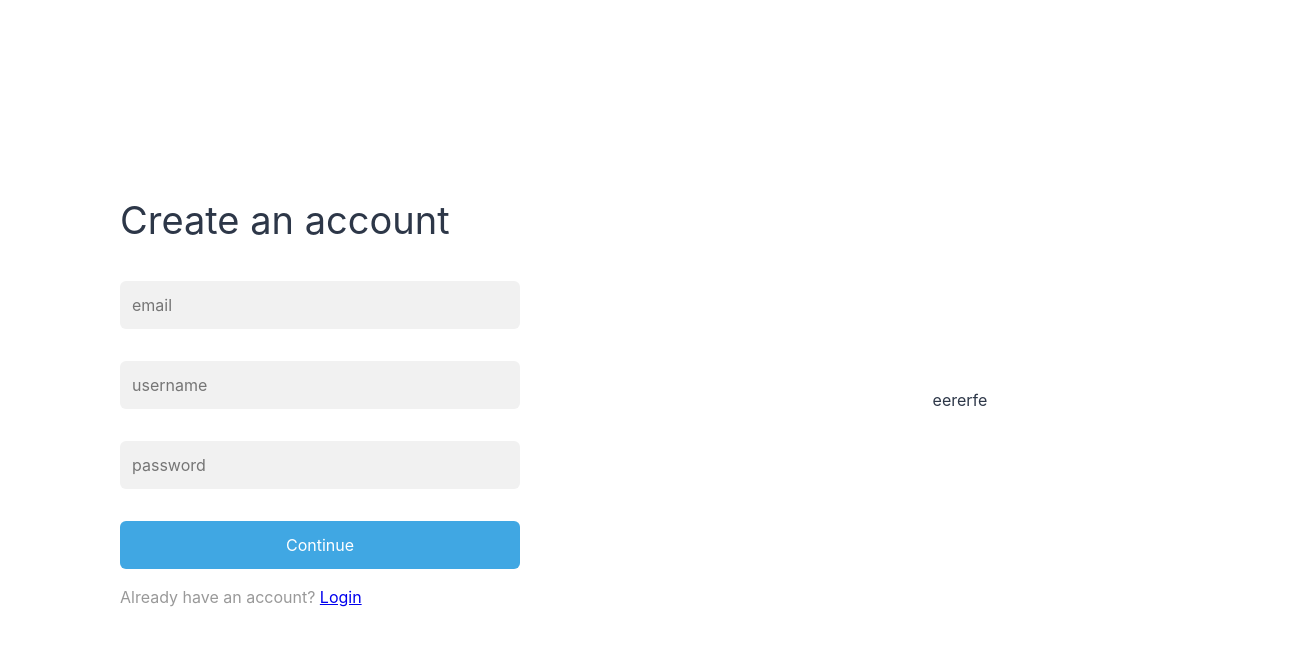
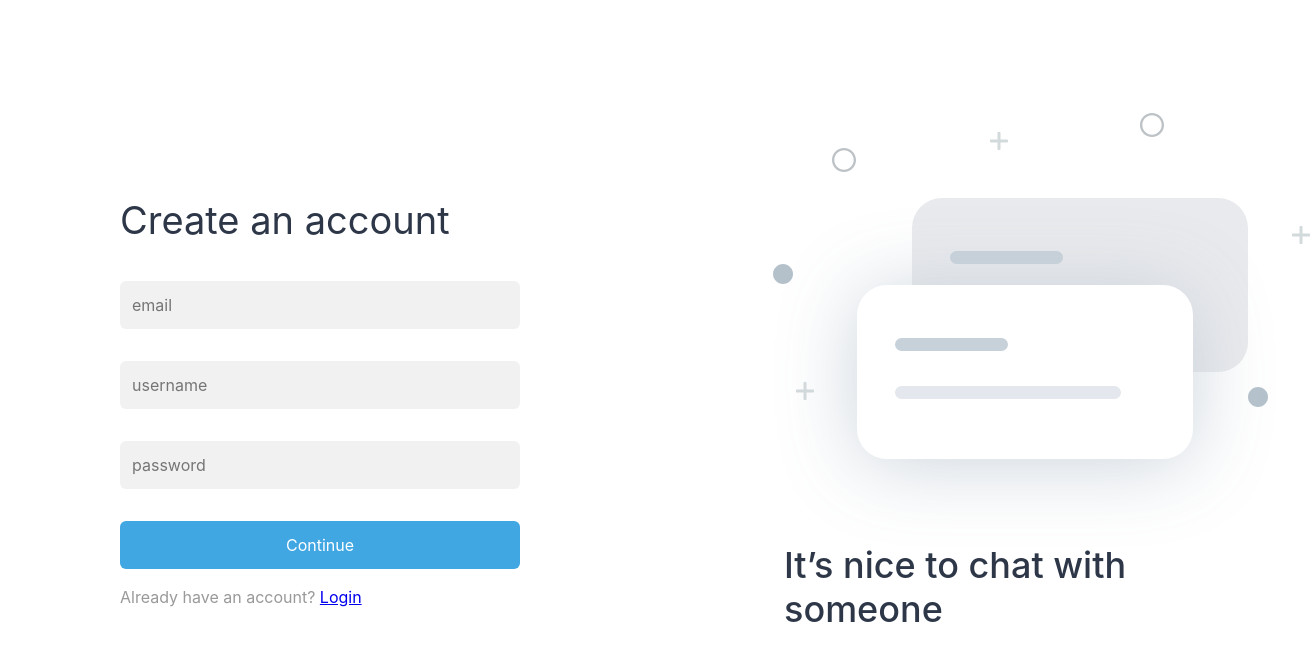
Before and after one commit to etd2w/chat, a React (Create React App) app: page /register in a window 1280 px wide. Shown: the top 660 px of the page, 1310 px wide, since content can reach past the window. Built offline with nearby package versions, Linux system fonts and the light colour scheme.

Commit message:
Login page illustration

```diff
--- /dev/null
+++ b/src/components/Illustration/index.js
@@ -0,0 +1,173 @@
+import React from "react";
+import styled from "styled-components";
+
+const Block = styled.div`
+  position: absolute;
+  top: ${props => (props.back ? "198px" : "285px")};
+  left: ${props => (props.back ? "272px" : "217px")};
+  width: 336px;
+  height: 174px;
+  border-radius: 30px;
+  background: ${props => (props.back ? "#E9EAED" : "white")};
+  box-shadow: ${props =>
+    props.back ? "" : "0px 5px 80px rgba(198, 207, 216, 0.9);"};
+  z-index: ${props => (props.back ? "" : "20")};
+  transition: transform 0.3s ease-out;
+
+  &:hover {
+    transform: translateY(-20px);
+  }
+`;
+
+const Placeholder = styled.div`
+  position: absolute;
+  left: 38px;
+  top: ${props => (props.long ? "101px" : "53px")};
+  width: ${props => (props.long ? "226px" : "113px")};
+  height: 13px;
+  background: ${props => (props.long ? "#E4E7ED" : "#C7D1D9")};
+  border-radius: 10px;
+`;
+
+const Circle = styled.svg`
+  position: absolute;
+  top: ${props => (props.one ? "148px" : "113px")};
+  left: ${props => (props.one ? "192px" : "500px")};
+  transition: transform 0.3s ease-out;
+
+  &:hover {
+    transform: translateY(-20px);
+  }
+`;
+
+const CircleFull = styled.svg`
+  position: absolute;
+  top: ${props => (props.one ? "264px" : "387px")};
+  left: ${props => (props.one ? "133px" : "608px")};
+  transition: transform 0.3s ease-out;
+
+  &:hover {
+    transform: translateY(-20px);
+  }
+`;
+
+const Plus = styled.svg`
+  position: absolute;
+  top: ${props => (props.one ? "382px" : props.two ? "132px" : "226px")};
+  left: ${props => (props.one ? "156px" : props.two ? "350px" : "652px")};
+  transition: transform 0.3s ease-out;
+
+  &:hover {
+    transform: translateY(-20px);
+  }
+`;
+
+const Text = styled.p`
+  position: absolute;
+  top: 543px;
+  left: 144px;
+  font-weight: 500;
+  font-size: 36px;
+  line-height: 44px;
+`;
+
+const Illustration = () => {
+  return (
+    <div>
+      <Block>
+        <Placeholder />
+        <Placeholder long />
+      </Block>
+      <Block back>
+        <Placeholder />
+      </Block>
+
+      <Circle
+        one
+        width="24"
+        height="24"
+        fill="none"
+        xmlns="http://www.w3.org/2000/svg"
+      >
+        <path
+          d="M12 0C5.371 0 0 5.371 0 12s5.371 12 12 12 12-5.371 12-12S18.629 0 12 0zm0 21.6774c-5.3468 0-9.6774-4.3306-9.6774-9.6774 0-5.3468 4.3306-9.6774 9.6774-9.6774 5.3468 0 9.6774 4.3306 9.6774 9.6774 0 5.3468-4.3306 9.6774-9.6774 9.6774z"
+          fill="#BDC2C6"
+        />
+      </Circle>
+      <Circle
+        width="24"
+        height="24"
+        fill="none"
+        xmlns="http://www.w3.org/2000/svg"
+      >
+        <path
+          d="M12 0C5.371 0 0 5.371 0 12s5.371 12 12 12 12-5.371 12-12S18.629 0 12 0zm0 21.6774c-5.3468 0-9.6774-4.3306-9.6774-9.6774 0-5.3468 4.3306-9.6774 9.6774-9.6774 5.3468 0 9.6774 4.3306 9.6774 9.6774 0 5.3468-4.3306 9.6774-9.6774 9.6774z"
+          fill="#BDC2C6"
+        />
+      </Circle>
+
+      <CircleFull
+        one
+        width="20"
+        height="20"
+        fill="none"
+        xmlns="http://www.w3.org/2000/svg"
+      >
+        <path
+          d="M10 0C4.4758 0 0 4.4758 0 10s4.4758 10 10 10 10-4.4758 10-10S15.5242 0 10 0z"
+          fill="#B4C1CB"
+        />
+      </CircleFull>
+      <CircleFull
+        width="20"
+        height="20"
+        fill="none"
+        xmlns="http://www.w3.org/2000/svg"
+      >
+        <path
+          d="M10 0C4.4758 0 0 4.4758 0 10s4.4758 10 10 10 10-4.4758 10-10S15.5242 0 10 0z"
+          fill="#B4C1CB"
+        />
+      </CircleFull>
+
+      <Plus
+        one
+        width="18"
+        height="18"
+        fill="none"
+        xmlns="http://www.w3.org/2000/svg"
+      >
+        <path
+          d="M17.25 7.5H10.5V.75A.7498.7498 0 009.75 0h-1.5a.7498.7498 0 00-.75.75V7.5H.75a.7498.7498 0 00-.75.75v1.5c0 .4144.3356.75.75.75H7.5v6.75c0 .4144.3356.75.75.75h1.5c.4144 0 .75-.3356.75-.75V10.5h6.75c.4144 0 .75-.3356.75-.75v-1.5a.7498.7498 0 00-.75-.75z"
+          fill="#D3DADC"
+        />
+      </Plus>
+      <Plus
+        two
+        width="18"
+        height="18"
+        fill="none"
+        xmlns="http://www.w3.org/2000/svg"
+      >
+        <path
+          d="M17.25 7.5H10.5V.75A.7498.7498 0 009.75 0h-1.5a.7498.7498 0 00-.75.75V7.5H.75a.7498.7498 0 00-.75.75v1.5c0 .4144.3356.75.75.75H7.5v6.75c0 .4144.3356.75.75.75h1.5c.4144 0 .75-.3356.75-.75V10.5h6.75c.4144 0 .75-.3356.75-.75v-1.5a.7498.7498 0 00-.75-.75z"
+          fill="#D3DADC"
+        />
+      </Plus>
+      <Plus
+        width="18"
+        height="18"
+        fill="none"
+        xmlns="http://www.w3.org/2000/svg"
+      >
+        <path
+          d="M17.25 7.5H10.5V.75A.7498.7498 0 009.75 0h-1.5a.7498.7498 0 00-.75.75V7.5H.75a.7498.7498 0 00-.75.75v1.5c0 .4144.3356.75.75.75H7.5v6.75c0 .4144.3356.75.75.75h1.5c.4144 0 .75-.3356.75-.75V10.5h6.75c.4144 0 .75-.3356.75-.75v-1.5a.7498.7498 0 00-.75-.75z"
+          fill="#D3DADC"
+        />
+      </Plus>
+      <Text>It’s nice to chat with someone</Text>
+    </div>
+  );
+};
+
+export default Illustration;
--- a/src/pages/Login/Login.js
+++ b/src/pages/Login/Login.js
@@ -3,6 +3,8 @@ import { Route } from "react-router-dom";
 import styled from "styled-components";
 import LoginForm from "./LoginForm/LoginForm";
 import RegisteForm from "./RegisterForm/RegisterForm";
+
+import Illustration from "../../components/Illustration";
 
 const LoginStyled = styled.div`
   display: flex;
@@ -10,6 +12,8 @@ const LoginStyled = styled.div`
   align-items: center;
 
   .half {
+    height: 100%;
+    position: relative;
     display: flex;
     align-items: center;
     justify-content: center;
@@ -29,7 +33,9 @@ const Login = () => {
         </Route>
       </div>
 
-      <div className="half">eererfe</div>
+      <div className="half">
+        <Illustration />
+      </div>
     </LoginStyled>
   );
 };
```
